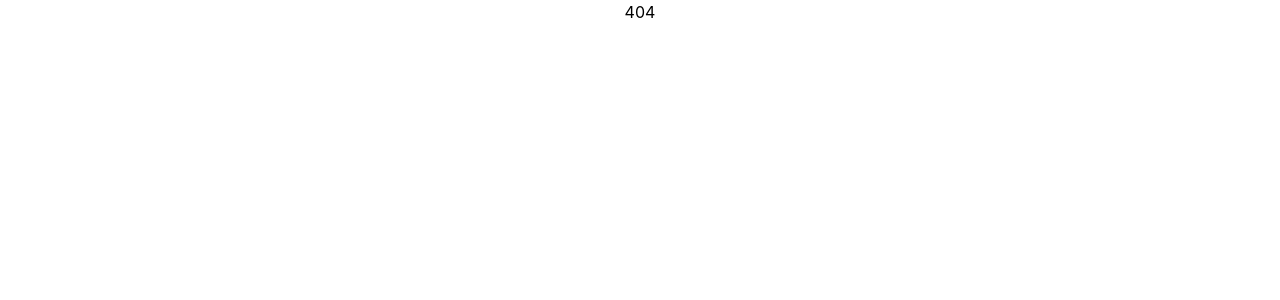
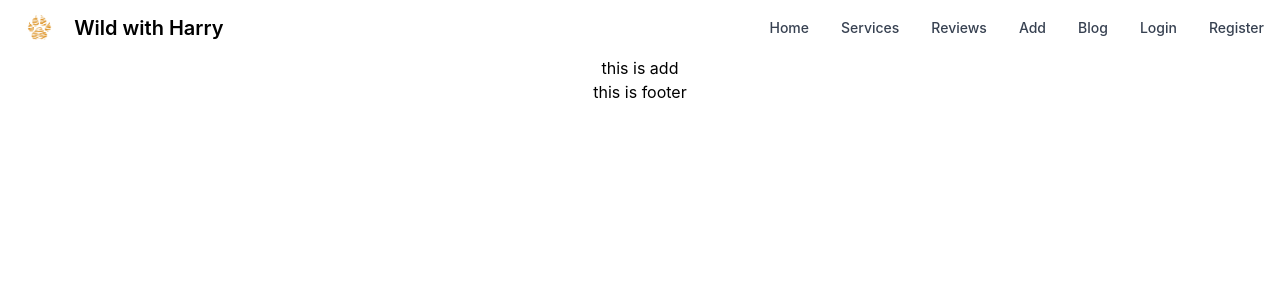
Before and after one commit to rubayetseason/wild-with-harry-client, a React (Create React App) app: page /add in a window 1280 px wide. Shown: the top 300 px of the page. Built offline with nearby package versions, Linux system fonts and the light colour scheme.

Commit message:
navbar added

```diff
--- /dev/null
+++ b/src/components/pages/Add.js
@@ -0,0 +1,11 @@
+import React from 'react';
+
+const Add = () => {
+    return (
+        <div>
+            this is add
+        </div>
+    );
+};
+
+export default Add;
--- a/src/components/shared/Header.js
+++ b/src/components/shared/Header.js
@@ -1,10 +1,64 @@
+import { Navbar } from 'flowbite-react';
 import React from 'react';
+import { Link } from 'react-router-dom';
+import logo from '../../Assets/banner.png';
 
 const Header = () => {
     return (
-        <div>
-            this is header
-        </div>
+        <Navbar
+  fluid={true}
+  rounded={true}
+>
+  <Link to='/'>
+  <Navbar.Brand>
+    <img
+      src={logo}
+      className="mr-3 h-6 sm:h-9"
+      alt="Flowbite Logo"
+    />
+    <span className="self-center whitespace-nowrap text-xl font-semibold dark:text-white">
+      Wild with Harry
+    </span>
+  </Navbar.Brand></Link>
+  <Navbar.Toggle />
+  <Navbar.Collapse>
+  <Link to='/'>
+  <Navbar.Link>
+      Home
+    </Navbar.Link>
+  </Link>
+  <Link to='/services'>
+  <Navbar.Link>
+      Services
+    </Navbar.Link>
+  </Link>
+  <Link to='/reviews'>
+  <Navbar.Link>
+      Reviews
+    </Navbar.Link>
+  </Link>
+  <Link to='/add'>
+  <Navbar.Link>
+      Add
+    </Navbar.Link>
+  </Link>
+  <Link to='/blog'>
+  <Navbar.Link>
+      Blog
+    </Navbar.Link>
+  </Link>
+  <Link to='/login'>
+  <Navbar.Link>
+      Login
+    </Navbar.Link>
+  </Link>
+  <Link to='/register'>
+  <Navbar.Link>
+      Register
+    </Navbar.Link>
+  </Link>
+  </Navbar.Collapse>
+</Navbar>
     );
 };
 
--- a/src/routes/Router.js
+++ b/src/routes/Router.js
@@ -1,4 +1,5 @@
 import { createBrowserRouter } from "react-router-dom";
+import Add from "../components/pages/Add";
 import Blog from "../components/pages/Blog";
 import Home from "../components/pages/Home";
 import Login from "../components/pages/Login";
@@ -37,6 +38,10 @@ export const router = createBrowserRouter([
                 path: '/reviews',
                 element: <Reviews></Reviews>
             },
+            {
+                path: '/add',
+                element: <Add></Add>
+            },
         ]
     },
     { path: '*', element: <NotFound></NotFound> }
```
Also changed, not shown: src/Assets/banner.png (added), src/Assets/logo.PNG (added).
